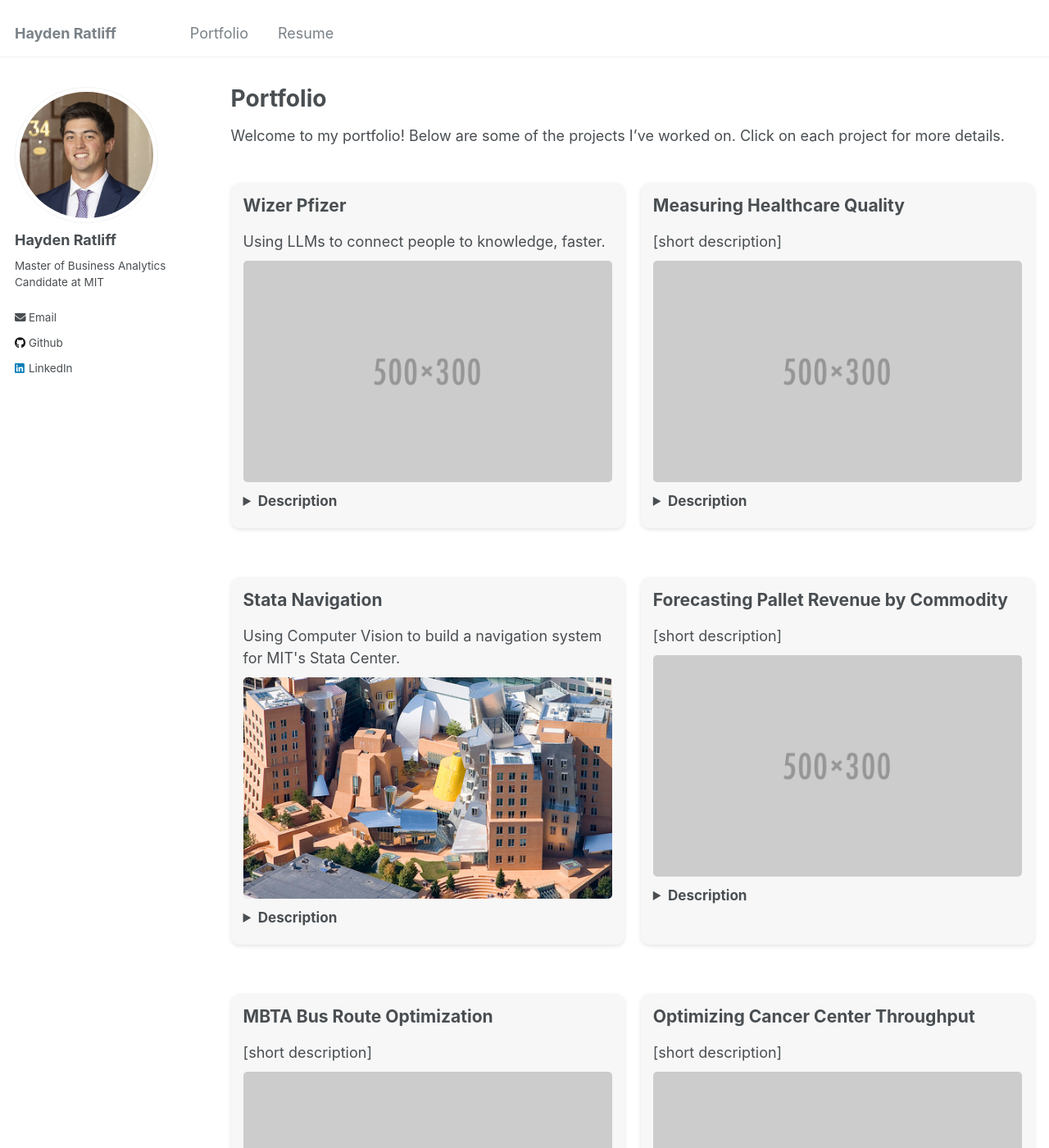
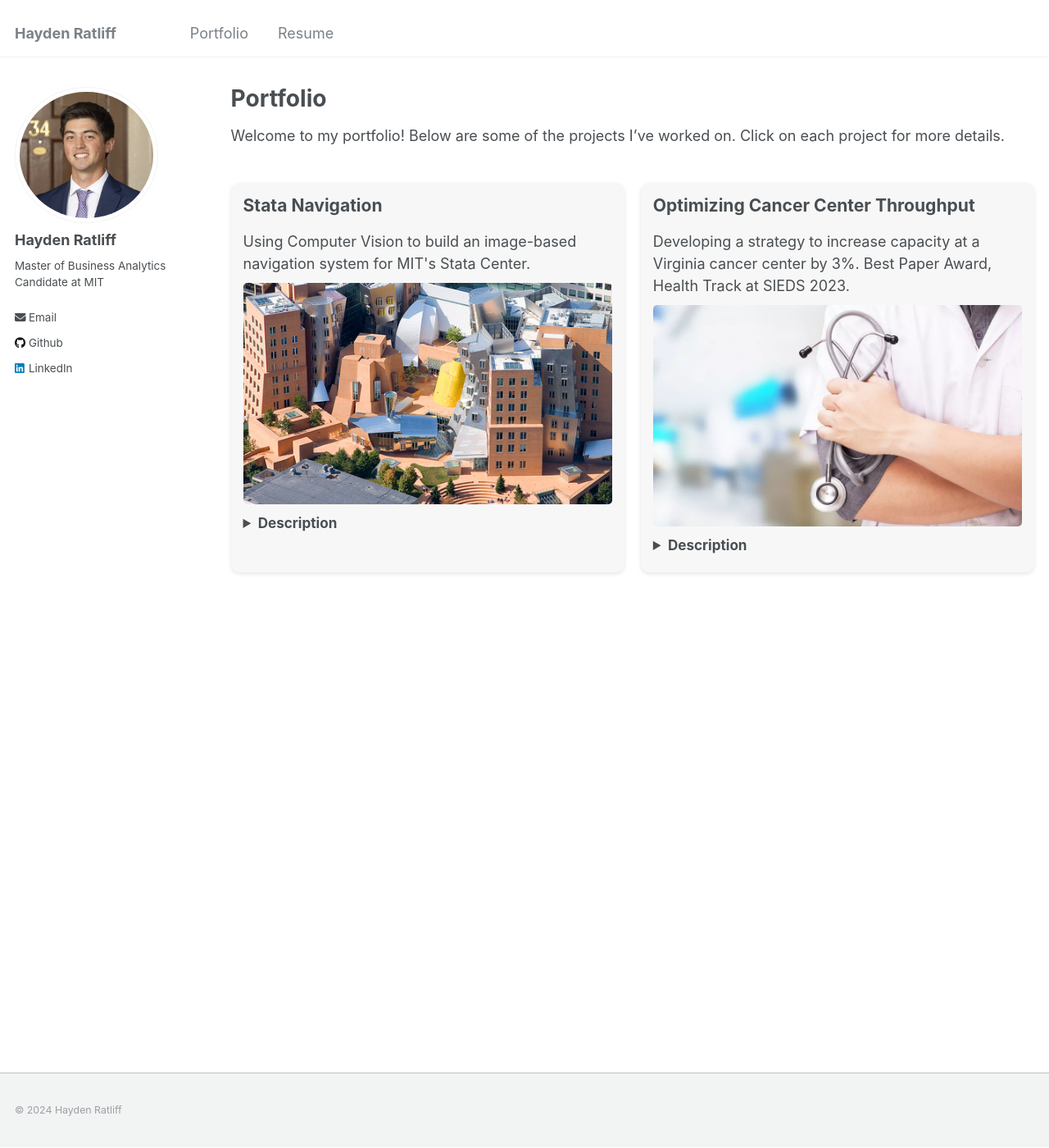
Before and after one commit to haydenratliff/haydenratliff.github.io, a Jekyll site: the page built from _pages/portfolio.md, in a window 1280 px wide and 1400 px high. Shown: the whole window at 82% size. Built offline with Jekyll 4.4.1, drawn with Linux system fonts in a browser that asks for light colours; some of the changed text lies outside the part shown.

Commit message:
update portfolio logic

```diff
--- a/_data/portfolio.yml
+++ b/_data/portfolio.yml
@@ -5,82 +5,108 @@
 # add in video link for capstone video
 # 2 wide instead of 3?
 
-- title: "Wizer Pfizer"
-  short_description: "Using LLMs to connect people to knowledge, faster."
-  image: "/images/500x300.png"
-  full_description: "[description]"
-  code_link: false
-  report_link: false
-  presentation_link: false
-
-- title: "Measuring Healthcare Quality"
-  short_description: "[short description]"
-  image: "/images/500x300.png"
-  full_description: "[description]"
-  code_link: false
-  report_link: false
-  presentation_link: false
+# - title: "Example"
+#   short_description: "A short description of Example"
+#   full_description: "A detailed explanation of Example with all the bells and whistles."
+#   image: "images/500x300.png"
+#   code_link: "https://github.com/user/example"
+#   code_title: "Repository"
+#   code_text: "View repository"
+#   report_link: "https://example.com/example-report"
+#   report_title: "Report"
+#   report_text: "Access the report"
+#   presentation_link: "https://example.com/example-presentation"
+#   presentation_title: "Slides"
+#   presentation_text: "View the slides"
 
 - title: "Stata Navigation"
-  short_description: "Using Computer Vision to build a navigation system for MIT's Stata Center."
+  short_description: "Using Computer Vision to build an image-based navigation system for MIT's Stata Center."
+  full_description: "[description]"
   image: "/images/portfolio/stata_cropped.jpg"
-  full_description: "Using Computer Vision to build a navigation system for MIT's Stata Center"
   code_link: "https://github.com/haydenratliff/stata-navigation"
+  code_title: "Code"
+  code_text: "View on GitHub"
   report_link: "https://github.com/haydenratliff/stata-navigation/blob/main/report.pdf"
+  report_title: "Report"
+  report_text: "View PDF"
   presentation_link: false
-
-- title: "Forecasting Pallet Revenue by Commodity"
-  short_description: "[short description]"
-  image: "/images/500x300.png"
-  full_description: "[description]"
-  code_link: false
-  report_link: false
-  presentation_link: false
-
-- title: "MBTA Bus Route Optimization"
-  short_description: "[short description]"
-  image: "/images/500x300.png"
-  full_description: "[description]"
-  code_link: false
-  report_link: false
-  presentation_link: false
+  presentation_title: false
+  presentation_text: false
 
 - title: "Optimizing Cancer Center Throughput"
-  short_description: "[short description]"
-  image: "/images/500x300.png"
+  short_description: "Developing a strategy to increase capacity at a Virginia cancer center by 3%. Best Paper Award, Health Track at SIEDS 2023."
   full_description: "[description]"
-  code_link: false
-  report_link: false
+  image: "/images/portfolio/doctor_cropped.png"
+  code_link: https://github.com/haydenratliff/optimizing-infusion-center-throughput
+  code_title: "Code"
+  code_text: "View on GitHub"
+  report_link: "http://doi.org/10.1109/SIEDS58326.2023.10137795"
+  report_title: "Publication"
+  report_text: "View on IEEE"
   presentation_link: false
+  presentation_title: false
+  presentation_text: false
 
-- title: "Visualizing Education Inequality"
-  short_description: "[short description]"
-  image: "/images/500x300.png"
-  full_description: "[description]"
-  code_link: false
-  report_link: false
-  presentation_link: false
+# - title: "Wizer Pfizer"
+#   short_description: "Using LLMs to connect people to knowledge, faster."
+#   image: "/images/500x300.png"
+#   full_description: "[description]"
+#   code_link: false
+#   report_link: false
+#   presentation_link: false
 
-- title: "Understanding Urban Freight Parking"
-  short_description: "[short description]"
-  image: "/images/500x300.png"
-  full_description: "[description]"
-  code_link: false
-  report_link: false
-  presentation_link: false
+# - title: "Measuring Healthcare Quality"
+#   short_description: "[short description]"
+#   image: "/images/500x300.png"
+#   full_description: "[description]"
+#   code_link: false
+#   report_link: false
+#   presentation_link: false
 
-- title: "Forecasting COVID-19 Deaths in Virginia"
-  short_description: "[short description]"
-  image: "/images/500x300.png"
-  full_description: "[description]"
-  code_link: false
-  report_link: false
-  presentation_link: false
+# - title: "Forecasting Pallet Revenue by Commodity"
+#   short_description: "[short description]"
+#   image: "/images/500x300.png"
+#   full_description: "[description]"
+#   code_link: false
+#   report_link: false
+#   presentation_link: false
 
-- title: "Visualizing Housing Inequality"
-  short_description: "[short description]"
-  image: "/images/500x300.png"
-  full_description: "[description]"
-  code_link: false
-  report_link: false
-  presentation_link: false
+# - title: "MBTA Bus Route Optimization"
+#   short_description: "[short description]"
+#   image: "/images/500x300.png"
+#   full_description: "[description]"
+#   code_link: false
+#   report_link: false
+#   presentation_link: false
+
+# - title: "Visualizing Education Inequality"
+#   short_description: "[short description]"
+#   image: "/images/500x300.png"
+#   full_description: "[description]"
+#   code_link: false
+#   report_link: false
+#   presentation_link: false
+
+# - title: "Understanding Urban Freight Parking"
+#   short_description: "[short description]"
+#   image: "/images/500x300.png"
+#   full_description: "[description]"
+#   code_link: false
+#   report_link: false
+#   presentation_link: false
+
+# - title: "Forecasting COVID-19 Deaths in Virginia"
+#   short_description: "[short description]"
+#   image: "/images/500x300.png"
+#   full_description: "[description]"
+#   code_link: false
+#   report_link: false
+#   presentation_link: false
+
+# - title: "Visualizing Housing Inequality"
+#   short_description: "[short description]"
+#   image: "/images/500x300.png"
+#   full_description: "[description]"
+#   code_link: false
+#   report_link: false
+#   presentation_link: false
--- a/_pages/portfolio.md
+++ b/_pages/portfolio.md
@@ -16,7 +16,7 @@ Welcome to my portfolio! Below are some of the projects I've worked on. Click on
 <div class="portfolio-container">
   {% for project in projects %}
   <div class="portfolio-item">
-    <h3 class="project-title">{{ project.title }}</h3> <!-- Using <h3> for titles -->
+    <h3 class="project-title">{{ project.title }}</h3>
     <p class="short-description">{{ project.short_description }}</p>
     <img src="{{ project.image }}" alt="{{ project.title }} Image" class="portfolio-image">
 
@@ -24,18 +24,51 @@ Welcome to my portfolio! Below are some of the projects I've worked on. Click on
       <summary>Description</summary>
       <p>{{ project.full_description }}</p>
 
-      <!-- Conditionally display links if available -->
-      {% if project.code_link %}
-      <p><strong>Code:</strong> <a href="{{ project.code_link }}" target="_blank">View on GitHub</a></p>
+      <!-- Code Link -->
+      {% if project.code_link and project.code_link != false %}
+        <p>
+          <strong>{{ project.code_title | default: "Code" }}:</strong>
+          <a href="{{ project.code_link }}" target="_blank">
+            {{ project.code_text | default: "View on GitHub" }}
+          </a>
+        </p>
+      {% elsif project.code_title or project.code_text %}
+        <p>
+          <strong>{{ project.code_title | default: "Code" }}:</strong>
+          {{ project.code_text | default: "" }}
+        </p>
       {% endif %}
 
-      {% if project.report_link %}
-      <p><strong>Report:</strong> <a href="{{ project.report_link }}" target="_blank">Read the Report</a></p>
+      <!-- Report Link -->
+      {% if project.report_link and project.report_link != false %}
+        <p>
+          <strong>{{ project.report_title | default: "Report" }}:</strong>
+          <a href="{{ project.report_link }}" target="_blank">
+            {{ project.report_text | default: "Read the Report" }}
+          </a>
+        </p>
+      {% elsif project.report_title or project.report_text %}
+        <p>
+          <strong>{{ project.report_title | default: "Report" }}:</strong>
+          {{ project.report_text | default: "" }}
+        </p>
       {% endif %}
 
-      {% if project.presentation_link %}
-      <p><strong>Presentation:</strong> <a href="{{ project.presentation_link }}" target="_blank">View Presentation</a></p>
+      <!-- Presentation Link -->
+      {% if project.presentation_link and project.presentation_link != false %}
+        <p>
+          <strong>{{ project.presentation_title | default: "Presentation" }}:</strong>
+          <a href="{{ project.presentation_link }}" target="_blank">
+            {{ project.presentation_text | default: "View Presentation" }}
+          </a>
+        </p>
+      {% elsif project.presentation_title or project.presentation_text %}
+        <p>
+          <strong>{{ project.presentation_title | default: "Presentation" }}:</strong>
+          {{ project.presentation_text | default: "" }}
+        </p>
       {% endif %}
+
     </details>
   </div>
   {% endfor %}
@@ -107,4 +140,5 @@ Welcome to my portfolio! Below are some of the projects I've worked on. Click on
 
   .project-details p a:hover {
     color: #0056b3;
-    text
+  }
+</style>
```
